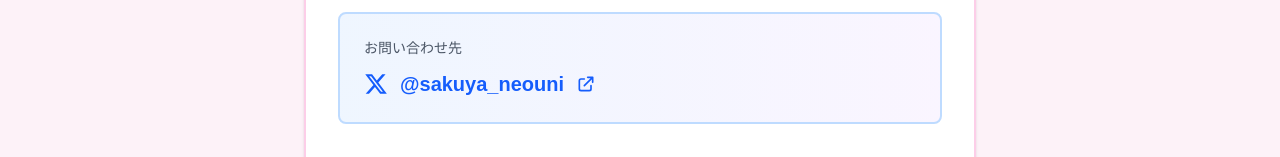
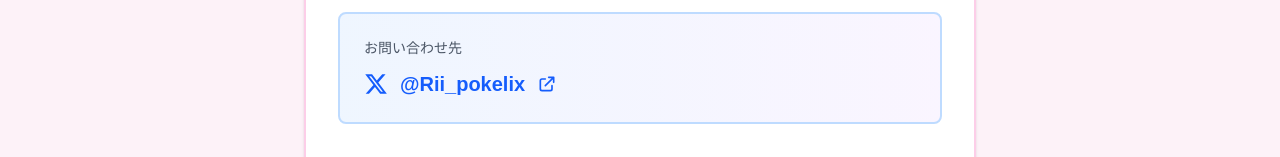
Before and after one commit to rmatsumoto3o3-blip/pokeka-app, a Next.js app: page /contact in a window 1280 px wide. Shown: the part 268-425 px from the top of the page. Built offline with nearby package versions, Linux system fonts and the light colour scheme; no server answers; a web font is replaced by a local one.

Commit message:
docs: update inquiry twitter account to @Rii_pokelix

```diff
--- a/components/ContactForm.tsx
+++ b/components/ContactForm.tsx
@@ -33,7 +33,7 @@ export default function ContactForm() {
                     <div className="bg-gradient-to-r from-blue-50 to-purple-50 rounded-lg p-6 border-2 border-blue-200">
                         <p className="text-sm text-gray-600 mb-3">お問い合わせ先</p>
                         <a
-                            href="https://x.com/sakuya_neouni"
+                            href="https://x.com/Rii_pokelix"
                             target="_blank"
                             rel="noopener noreferrer"
                             className="flex items-center gap-3 text-xl text-blue-600 hover:text-blue-700 font-semibold transition group"
@@ -41,7 +41,7 @@ export default function ContactForm() {
                             <svg className="w-6 h-6 group-hover:scale-110 transition" fill="currentColor" viewBox="0 0 24 24">
                                 <path d="M18.244 2.25h3.308l-7.227 8.26 8.502 11.24H16.17l-5.214-6.817L4.99 21.75H1.68l7.73-8.835L1.254 2.25H8.08l4.713 6.231zm-1.161 17.52h1.833L7.084 4.126H5.117z" />
                             </svg>
-                            @sakuya_neouni
+                            @Rii_pokelix
                             <svg className="w-5 h-5" fill="none" stroke="currentColor" viewBox="0 0 24 24">
                                 <path strokeLinecap="round" strokeLinejoin="round" strokeWidth={2} d="M10 6H6a2 2 0 00-2 2v10a2 2 0 002 2h10a2 2 0 002-2v-4M14 4h6m0 0v6m0-6L10 14" />
                             </svg>
```
